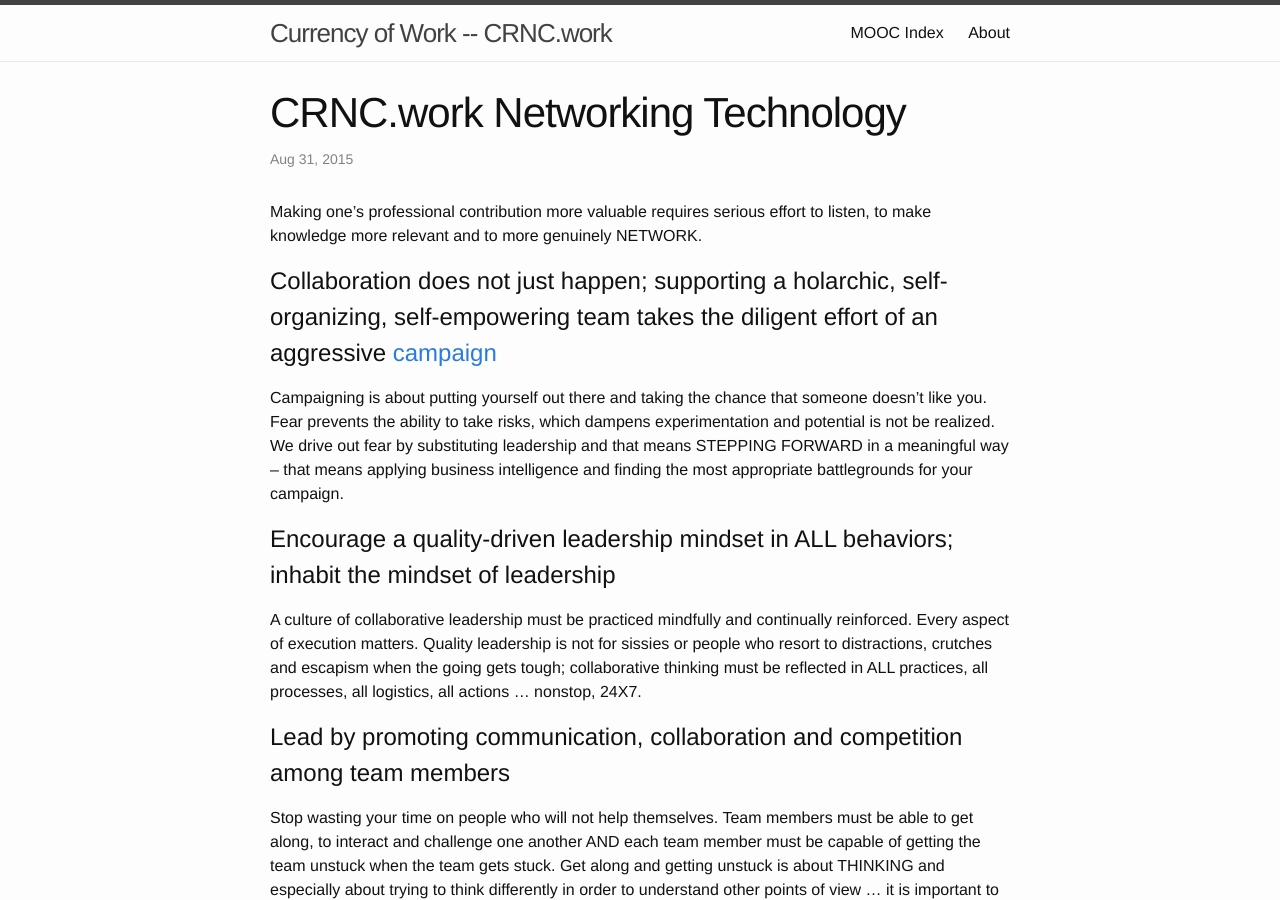
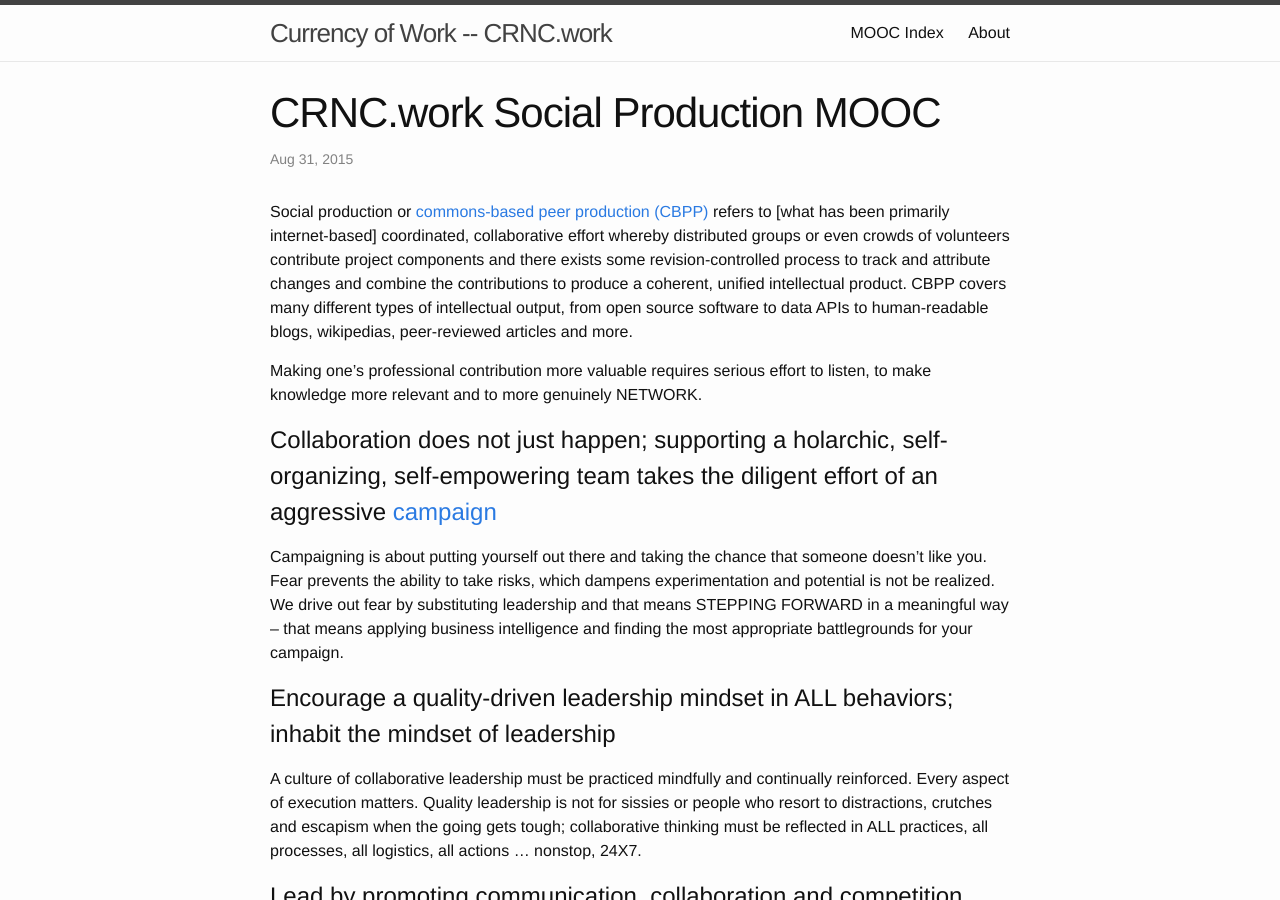
Before and after one commit to GYGbot/CRNC.work, a Jekyll site: the page built from _posts/2015-08-31-CNRC.work-Workflow.markdown, in a window 1280 px wide and 900 px high. Built offline with Jekyll 4.4.1, drawn with Linux system fonts in a browser that asks for light colours.

Commit message:
Social Production

```diff
--- a/_posts/2015-08-31-CNRC.work-Workflow.markdown
+++ b/_posts/2015-08-31-CNRC.work-Workflow.markdown
@@ -1,9 +1,11 @@
 ---
 layout: post
-title:  "CRNC.work Networking Technology"
+title:  "CRNC.work Social Production MOOC"
 date:   2015-08-31 12:00:00
 categories: Networking Technoloogy
 ---
+
+Social production or [commons-based peer production (CBPP)](https://en.wikipedia.org/wiki/Commons-based_peer_production) refers to [what has been primarily internet-based] coordinated, collaborative effort whereby distributed groups or even crowds of volunteers contribute project components and there exists some revision-controlled process to track and attribute changes and combine the contributions to produce a coherent, unified intellectual product. CBPP covers many different types of intellectual output, from open source software to data APIs to human-readable blogs, wikipedias, peer-reviewed articles and more.
 
 Making one's professional contribution more valuable requires serious effort to listen, to make knowledge more relevant and to more genuinely NETWORK.
 
```
